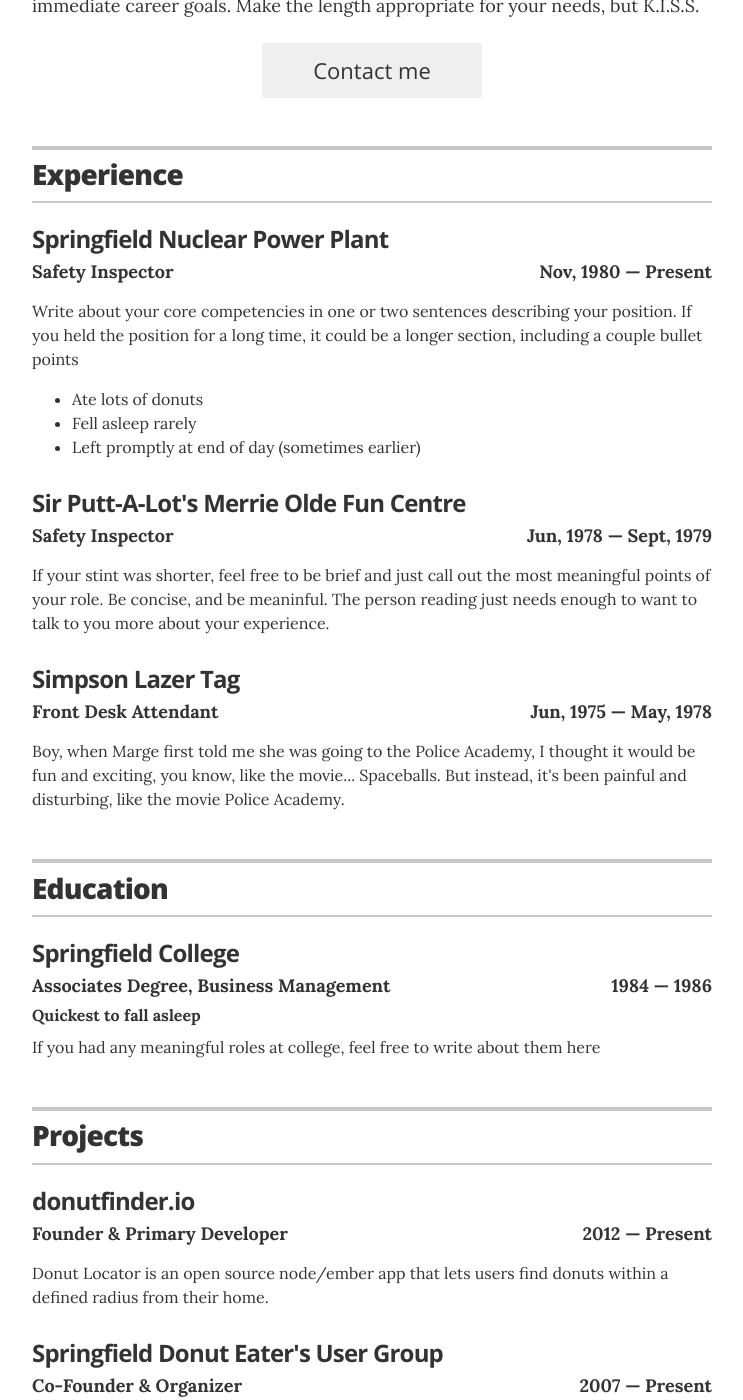
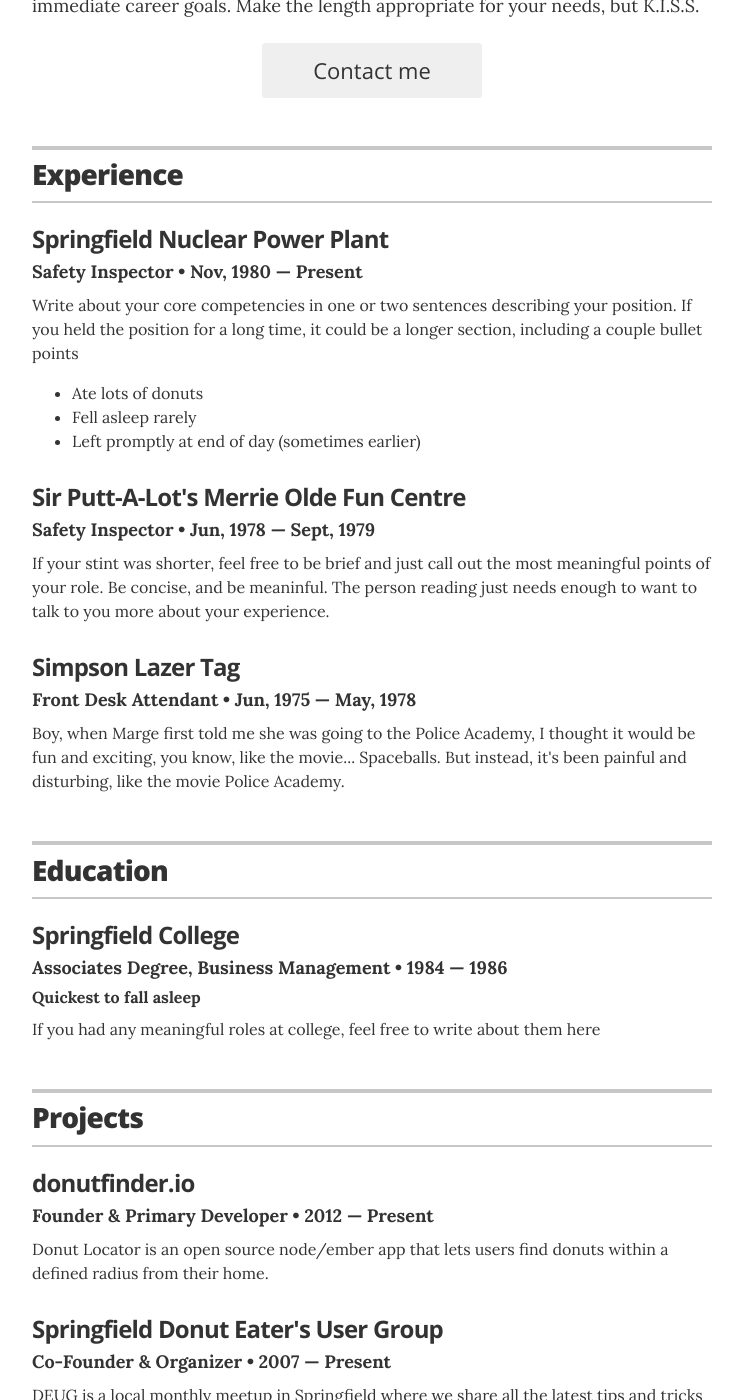
Before and after one commit to jglovier/resume-template, a Jekyll site: the page built from index.html, in a window 1280 px wide and 1400 px high, scrolled down 348 px. Shown: the whole window, without its empty margins (268-1011 px from the left). Built offline with Jekyll 4.4.1, drawn with Linux system fonts in a browser that asks for light colours.

Commit message:
remove inline styles added in #15
In my haste to get #15 merged (after letting it wait in limbo for a very long time) I overlooked the inline styles added in that PR. This commit moves them into the CSS.

```diff
--- a/_layouts/resume.html
+++ b/_layouts/resume.html
@@ -55,8 +55,8 @@
         {% for job in site.data.experience %}
         <div class="resume-item" itemscope itemprop="worksFor" itemtype="http://schema.org/Organization">
           <h3 class="resume-item-title" itemprop="name">{{ job.company }}</h3>
-          <h4 class="resume-item-details" itemprop="description"><span style="display: block; float:left;">{{ job.position }}</span><span style="display: block; float:right;">{{ job.duration }}</span></h4><br/>
-          <p class="resume-item-copy" style="clear: both;">{{ job.summary }}</p>
+          <h4 class="resume-item-details" itemprop="description">{{ job.position }} &bull; {{ job.duration }}</h4>
+          <p class="resume-item-copy">{{ job.summary }}</p>
         </div><!-- end of resume-item -->
         {% endfor %}
 
@@ -75,7 +75,7 @@
         {% for education in site.data.education %}
         <div class="resume-item" itemscope itemprop="worksFor" itemtype="http://schema.org/CollegeOrUniversity">
           <h3 class="resume-item-title" itemprop="name">{{ education.uni }}</h3>
-          <h4 class="resume-item-details group" itemprop="description"><span style="display: block; float:left;">{{ education.degree }}</span><span style="display: block; float:right;">{{ education.year }}</span></h4>
+          <h4 class="resume-item-details group" itemprop="description">{{ education.degree }} &bull; {{ education.year }}</h4>
           <h5 class="resume-item-details award-title" itemprop="description">{{ education.awards }}</h5>
           <p class="resume-item-copy">{{ education.summary }}</p>
         </div>
@@ -95,8 +95,8 @@
         {% for project in site.data.projects %}
         <div class="resume-item" itemscope itemprop="worksFor" itemtype="http://schema.org/Organization">
           <h3 class="resume-item-title" itemprop="name">{{ project.project }}</h3>
-          <h4 class="resume-item-details" itemprop="description"><span style="display: block; float:left;">{{ project.role }}</span><span style="display: block; float:right;">{{ project.duration }}</span></h4><br/>
-          <p class="resume-item-copy" style="clear: both;">{{ project.description }}</p>
+          <h4 class="resume-item-details" itemprop="description">{{ project.role }}  &bull; {{ project.duration }}</h4>
+          <p class="resume-item-copy">{{ project.description }}</p>
         </div>
         {% endfor %}
 
```
